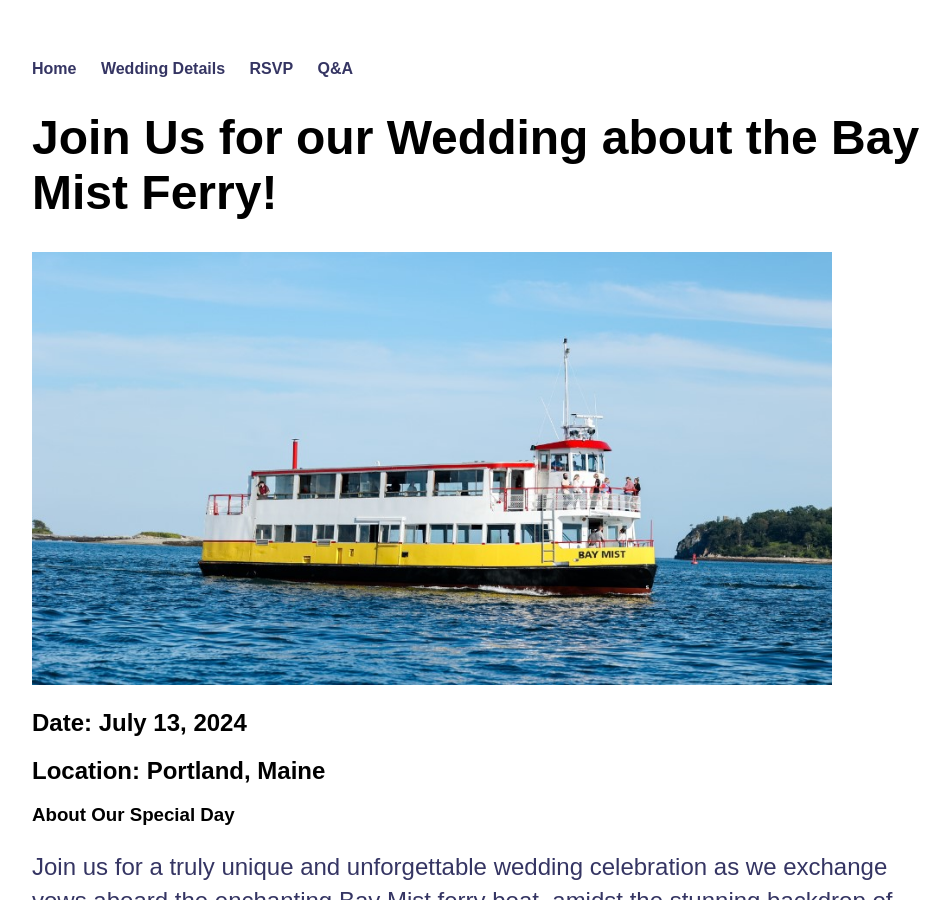
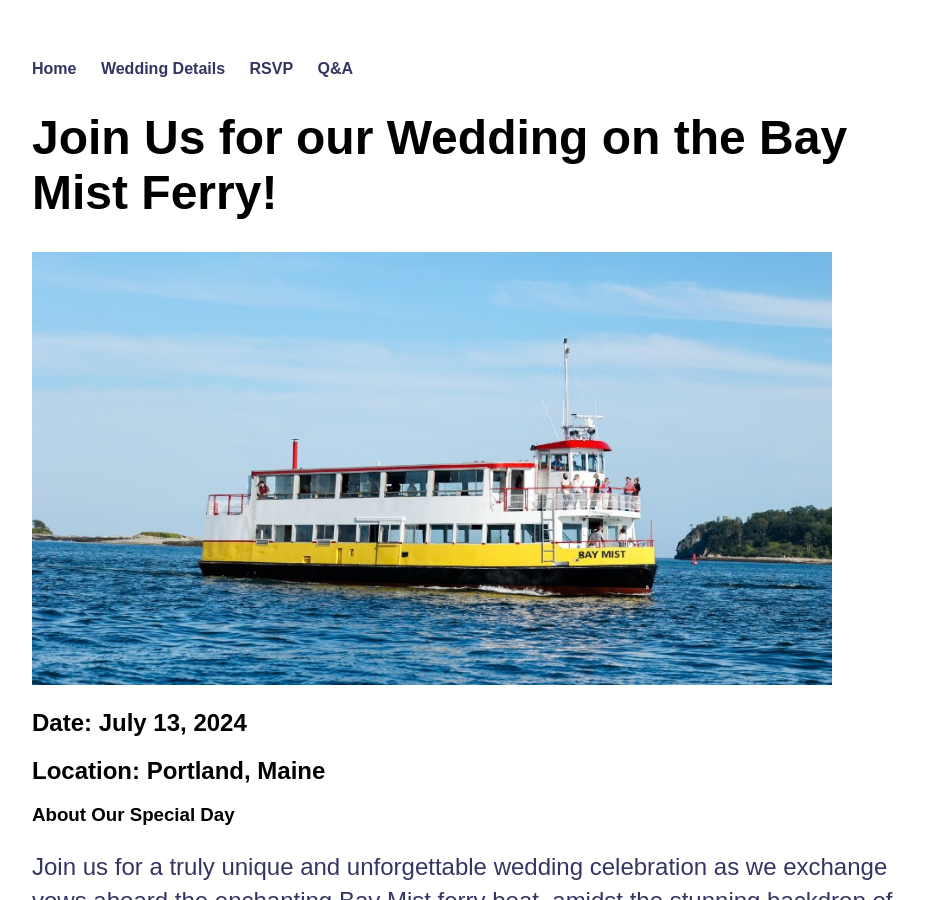
Before and after one commit to christina-ladam/wedding, a Jekyll site: the page built from weddingdetails.html, in a window 1280 px wide and 900 px high. Shown: the whole window, without its empty margins (160-1110 px from the left). Built offline with Jekyll 4.4.1, drawn with Linux system fonts in a browser that asks for light colours; some web fonts are replaced.

Commit message:
Update weddingdetails.html

```diff
--- a/weddingdetails.html
+++ b/weddingdetails.html
@@ -3,7 +3,7 @@ layout: default
 ---
 
   <div class="container">
-    <h1>Join Us for our Wedding about the Bay Mist Ferry!</h1>
+    <h1>Join Us for our Wedding on the Bay Mist Ferry!</h1>
     <img width="800" src="bay-mist.png">
     <h2>Date: July 13, 2024</h2>
     <h2>Location: Portland, Maine</h2>
```
